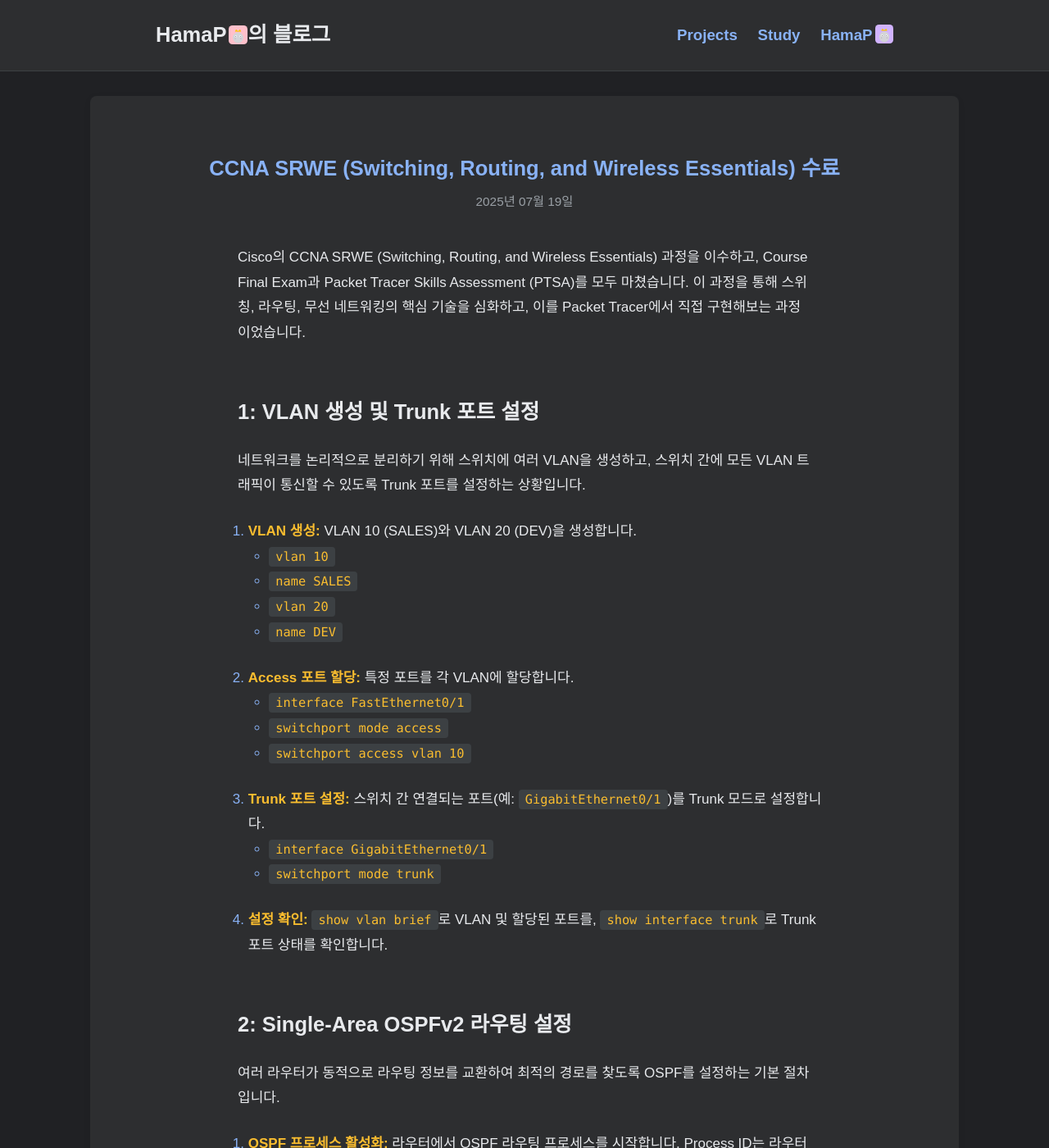
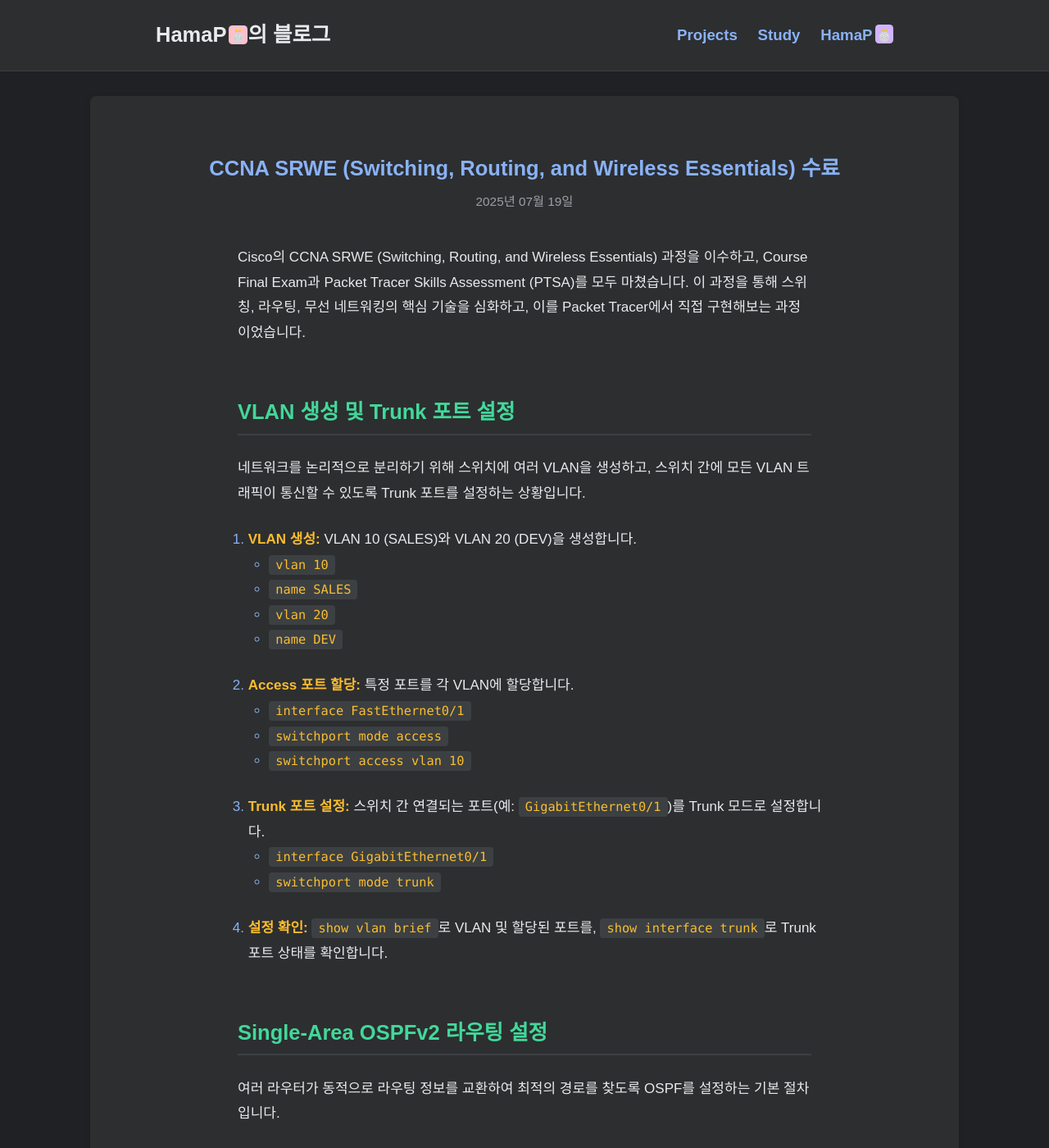
Before and after one commit to HamaP0/HamaP0.github.io, a Jekyll site: the page built from _posts/자격증/2025-07-19-CCNA2_SRWE.md, in a window 1280 px wide and 1400 px high. Shown: the whole window at 82% size. Built offline with Jekyll 4.4.1, drawn with Linux system fonts in a browser that asks for light colours; some web fonts are replaced.

Commit message:
Update 2025-07-19-CCNA2_SRWE.md

```diff
--- a/_posts/자격증/2025-07-19-CCNA2_SRWE.md
+++ b/_posts/자격증/2025-07-19-CCNA2_SRWE.md
@@ -7,7 +7,7 @@ tags: [Cisco, CCNA]
 ---
 Cisco의 CCNA SRWE (Switching, Routing, and Wireless Essentials) 과정을 이수하고, Course Final Exam과 Packet Tracer Skills Assessment (PTSA)를 모두 마쳤습니다. 이 과정을 통해 스위칭, 라우팅, 무선 네트워킹의 핵심 기술을 심화하고, 이를 Packet Tracer에서 직접 구현해보는 과정이었습니다.
 
-## 1: VLAN 생성 및 Trunk 포트 설정
+### VLAN 생성 및 Trunk 포트 설정
 
 네트워크를 논리적으로 분리하기 위해 스위치에 여러 VLAN을 생성하고, 스위치 간에 모든 VLAN 트래픽이 통신할 수 있도록 Trunk 포트를 설정하는 상황입니다.
 
@@ -28,7 +28,7 @@ Cisco의 CCNA SRWE (Switching, Routing, and Wireless Essentials) 과정을 이
 
 4.  **설정 확인:** `show vlan brief`로 VLAN 및 할당된 포트를, `show interface trunk`로 Trunk 포트 상태를 확인합니다.
 
-## 2: Single-Area OSPFv2 라우팅 설정
+### Single-Area OSPFv2 라우팅 설정
 
 여러 라우터가 동적으로 라우팅 정보를 교환하여 최적의 경로를 찾도록 OSPF를 설정하는 기본 절차입니다.
 
@@ -44,7 +44,7 @@ Cisco의 CCNA SRWE (Switching, Routing, and Wireless Essentials) 과정을 이
 
 4.  **상태 확인:** `show ip ospf neighbor`로 인접 라우터 관계를, `show ip route ospf`로 학습된 라우팅 경로를 확인합니다.
 
-## 네트워크 핵심 개념 및 명령어
+#### 네트워크 핵심 개념 및 명령어
 
 네트워크 상태를 확인하기 위한 `ping`, `traceroute`와 같은 기본 도구 사용은 필수입니다. 이 과정에서는 특히 스위칭과 라우팅의 핵심이 되는 개념과 명령어를 정확히 아는 것이 중요했습니다.
 
```
Also changed, not shown: other parts of _posts/자격증/2025-07-19-CCNA2_SRWE.md (+1 -1 lines).
